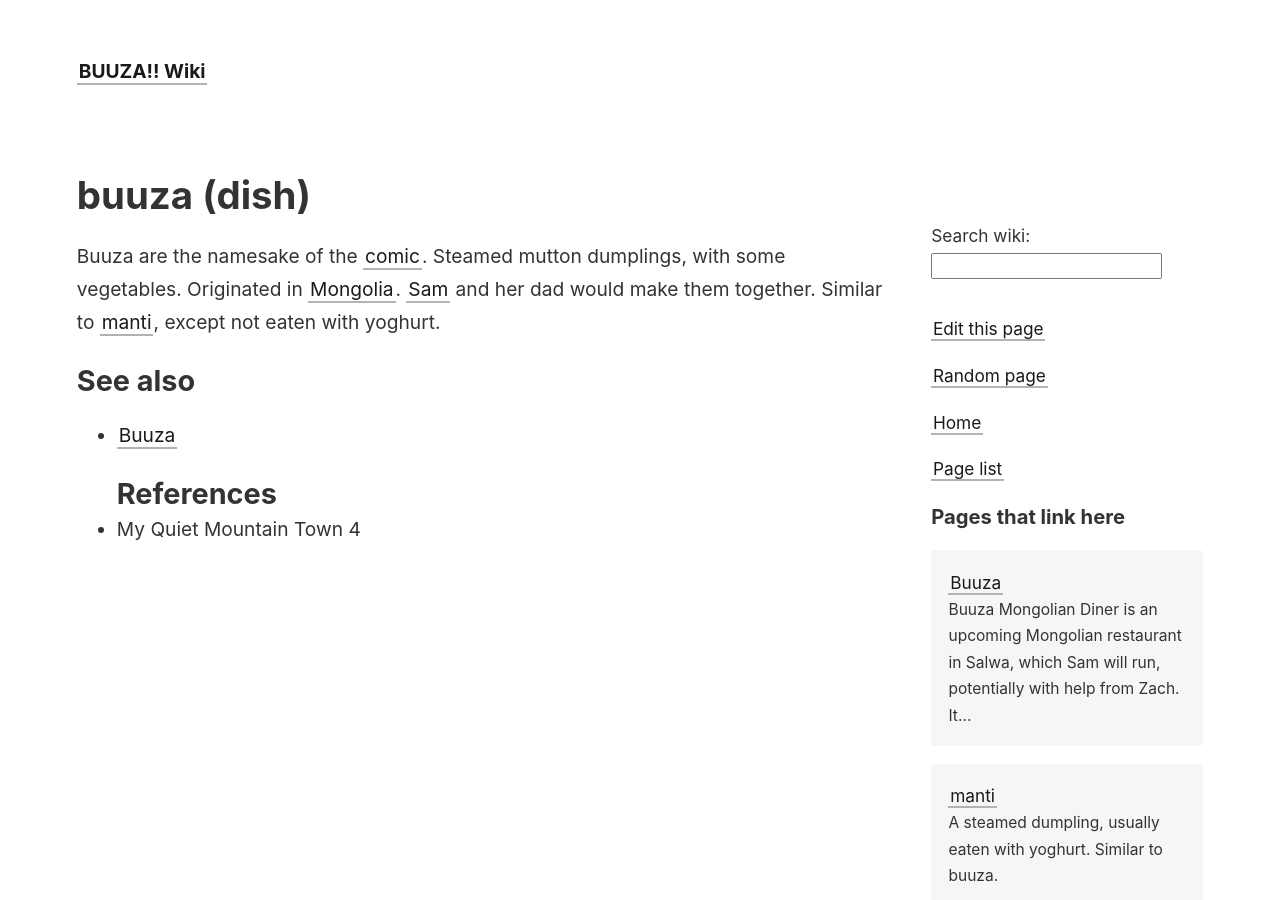
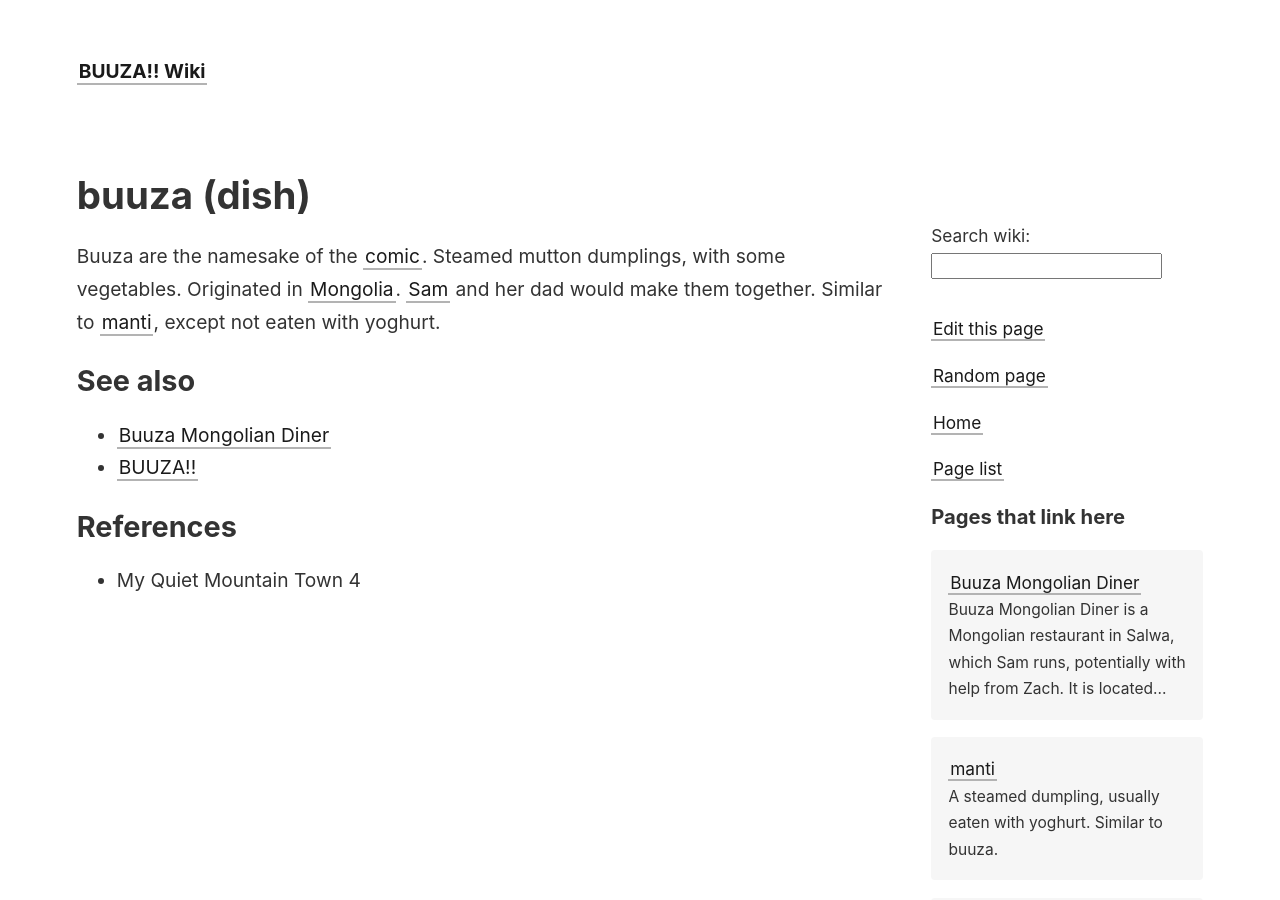
Before and after one commit to IFcoltransG/buuza-wiki, a Jekyll site: the page built from _wiki/buuza-dish.md, in a window 1280 px wide and 900 px high. Built offline with Jekyll 4.4.1, drawn with Linux system fonts in a browser that asks for light colours.

Commit message:
Move files around for addition of chapter pages

```diff
--- a/_wiki/buuza-dish.md
+++ b/_wiki/buuza-dish.md
@@ -5,6 +5,8 @@ tags: ['Culture']
 Buuza are the namesake of the [comic](/_wiki/index.md). Steamed mutton dumplings, with some vegetables. Originated in [Mongolia](/_wiki/mongolia.md). [Sam](/_wiki/sam.md) and her dad would make them together. Similar to [manti](/_wiki/manti.md), except not eaten with yoghurt.
 
 ## See also
-- [Buuza](/_wiki/buuza.md)
+- [Buuza Mongolian Diner](/_wiki/buuza-mongolian-diner.md)
+- [BUUZA!!](/_wiki/buuza.md)
+
 ## References
 - My Quiet Mountain Town 4
```
Also changed, not shown: _wiki/buuza-mongolian-diner.md (added, +14 -0 lines), _wiki/buuza.md (deleted, +0 -12 lines).
